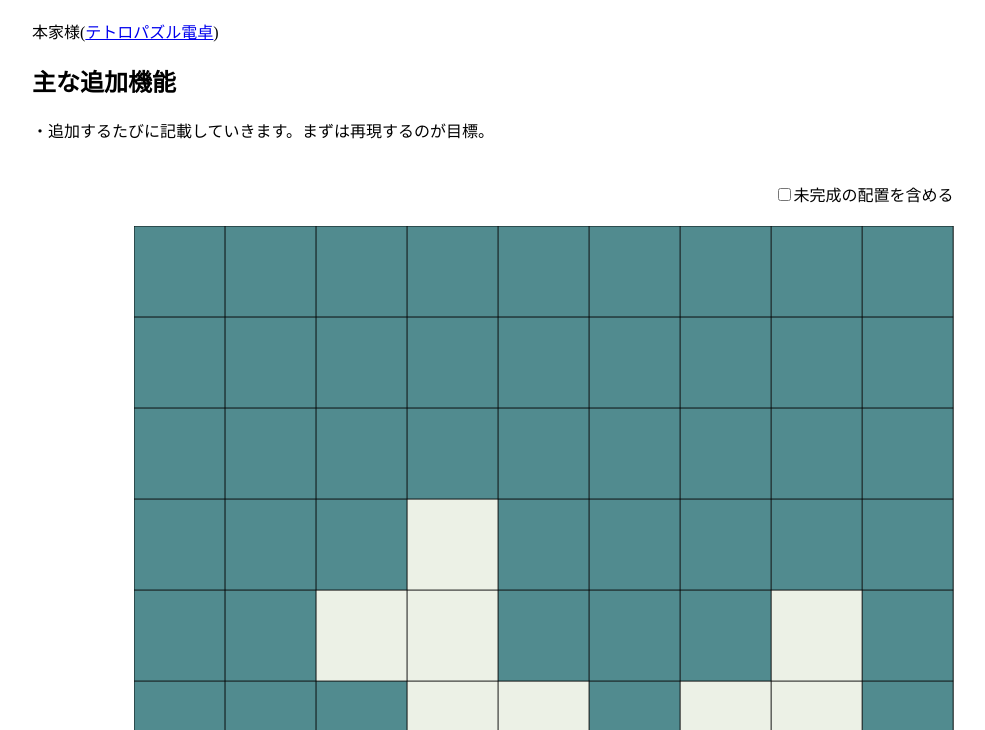
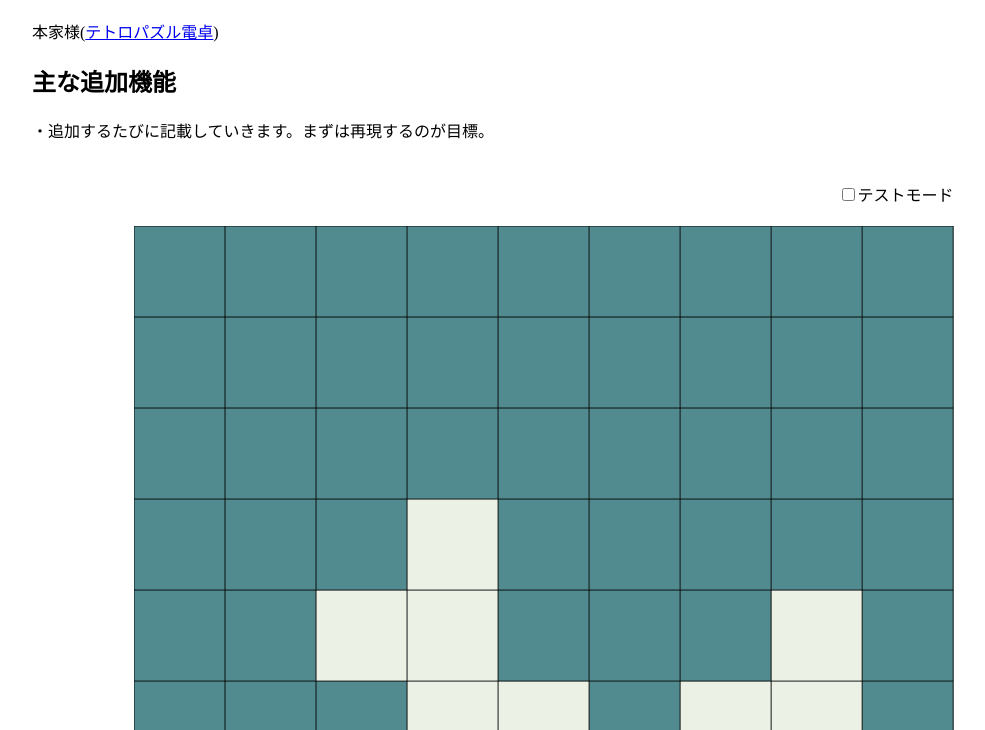
Before and after one commit to TokotokoEnryu/TetroPazzleApp, a plain HTML site: page docs/index.html in a window 1280 px wide. Shown: the part 70-800 px from the top of the page, without its empty margins (96-1081 px from the left). Drawn offline with Linux system fonts and the light colour scheme.

Commit message:
update index.html
change calcmode label.

```diff
--- a/docs/index.html
+++ b/docs/index.html
@@ -27,7 +27,7 @@
         </div>
         <div id="_div_program">
             <div id="_div_switch_calcmode" class="float-right">
-                <input type="checkbox" id="_switch_calcmode" value="true"><label>未完成の配置を含める</label>
+                <input type="checkbox" id="_switch_calcmode" value="false"><label>テストモード<!--未完成の配置を含める--></label>
             </div>
             <div id="_div_arrangement_control" style="visibility: hidden;">
                 <label id="_label_arrangement_title">配置</label>
```
